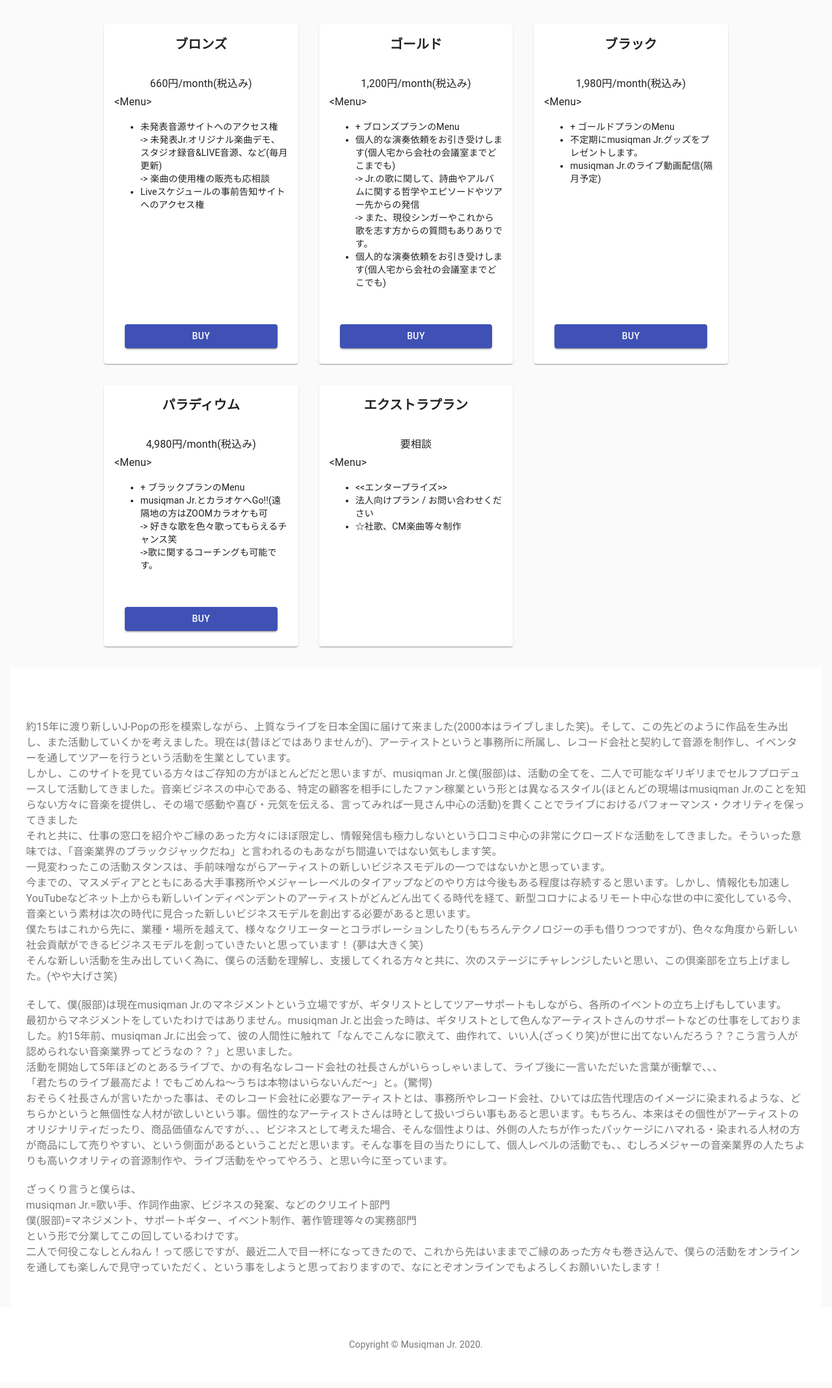
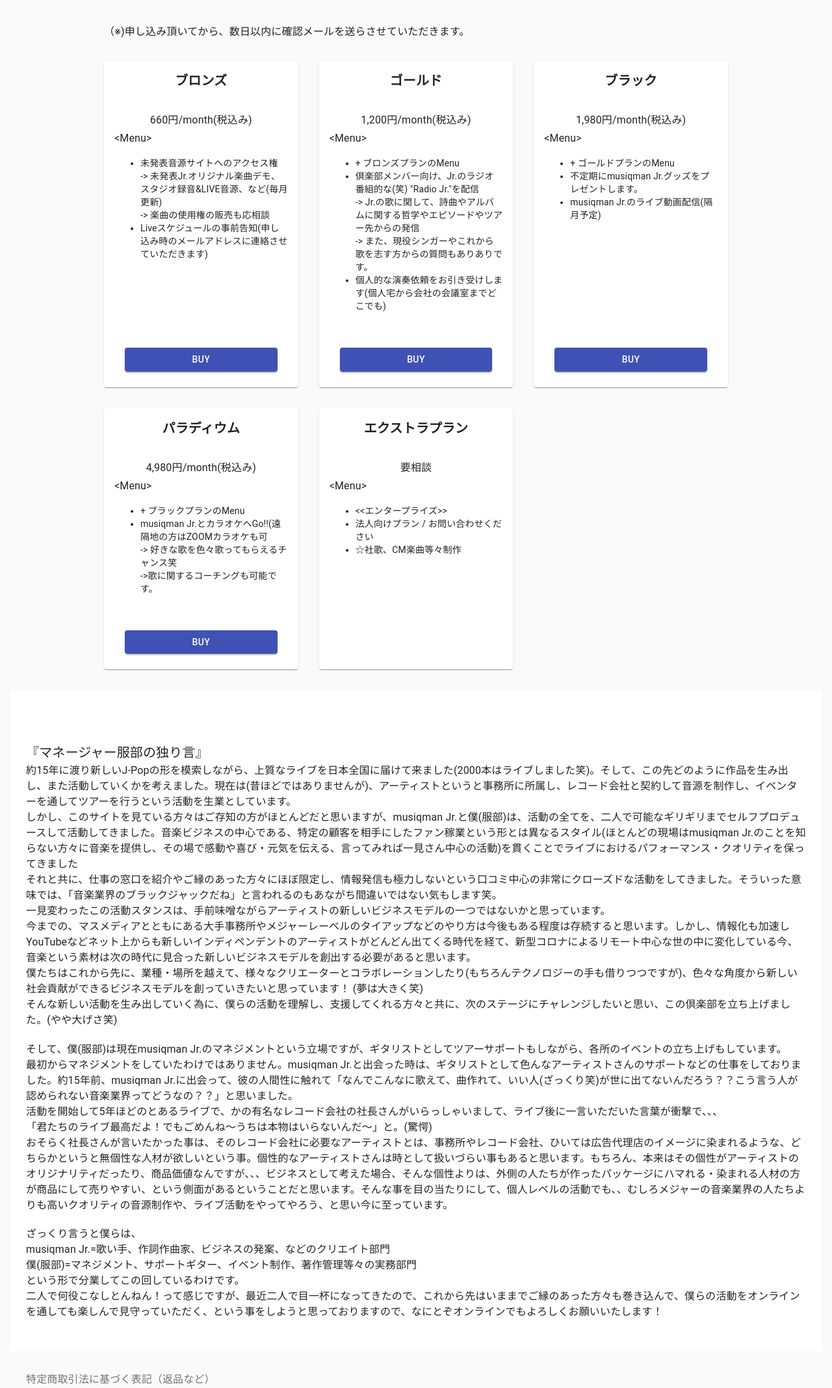
Before and after one commit to masaki-ishigaki/musiqman-club, a Gatsby site: page / in a window 1280 px wide. Shown: the part 646-2782 px from the top of the page at 65% size. Built offline with nearby package versions, Linux system fonts and the light colour scheme; Gatsby itself is replaced by a stand-in of ours; a script that the page names is missing.

Commit message:
Fixed typos

```diff
--- a/src/components/appendix.js
+++ b/src/components/appendix.js
@@ -9,57 +9,60 @@
   return (
       <Container>
         <div>
-          <Typography variant="body1" color="textSecondary">
+          <Typography variant="h6">
+            『マネージャー服部の独り言』
+          </Typography>
+          <Typography variant="body1">
             約15年に渡り新しいJ-Popの形を模索しながら、上質なライブを日本全国に届けて来ました(2000本はライブしました笑)。そして、この先どのように作品を生み出し、また活動していくかを考えました。現在は(昔ほどではありませんが)、アーティストというと事務所に所属し、レコード会社と契約して音源を制作し、イベンターを通してツアーを行うという活動を生業としています。
           </Typography>
-          <Typography variant="body1" color="textSecondary">
+          <Typography variant="body1">
             しかし、このサイトを見ている方々はご存知の方がほとんどだと思いますが、musiqman Jr.と僕(服部)は、活動の全てを、二人で可能なギリギリまでセルフプロデュースして活動してきました。音楽ビジネスの中心である、特定の顧客を相手にしたファン稼業という形とは異なるスタイル(ほとんどの現場はmusiqman Jr.のことを知らない方々に音楽を提供し、その場で感動や喜び・元気を伝える、言ってみれば一見さん中心の活動)を貫くことでライブにおけるパフォーマンス・クオリティを保ってきました
           </Typography>
-          <Typography variant="body1" color="textSecondary">
+          <Typography variant="body1">
             それと共に、仕事の窓口を紹介やご縁のあった方々にほぼ限定し、情報発信も極力しないという口コミ中心の非常にクローズドな活動をしてきました。そういった意味では、「音楽業界のブラックジャックだね」と言われるのもあながち間違いではない気もします笑。
           </Typography>
-          <Typography variant="body1" color="textSecondary">
+          <Typography variant="body1">
             一見変わったこの活動スタンスは、手前味噌ながらアーティストの新しいビジネスモデルの一つではないかと思っています。
           </Typography>
-          <Typography variant="body1" color="textSecondary">
+          <Typography variant="body1">
             今までの、マスメディアとともにある大手事務所やメジャーレーベルのタイアップなどのやり方は今後もある程度は存続すると思います。しかし、情報化も加速しYouTubeなどネット上からも新しいインディペンデントのアーティストがどんどん出てくる時代を経て、新型コロナによるリモート中心な世の中に変化している今、音楽という素材は次の時代に見合った新しいビジネスモデルを創出する必要があると思います。
           </Typography>
-          <Typography variant="body1" color="textSecondary">
+          <Typography variant="body1">
             僕たちはこれから先に、業種・場所を越えて、様々なクリエーターとコラボレーションしたり(もちろんテクノロジーの手も借りつつですが)、色々な角度から新しい社会貢献ができるビジネスモデルを創っていきたいと思っています！ (夢は大きく笑)
           </Typography>
-          <Typography variant="body1" color="textSecondary">
+          <Typography variant="body1">
             そんな新しい活動を生み出していく為に、僕らの活動を理解し、支援してくれる方々と共に、次のステージにチャレンジしたいと思い、この倶楽部を立ち上げました。(やや大げさ笑)
           </Typography>
           <br />
-          <Typography variant="body1" color="textSecondary">
+          <Typography variant="body1">
             そして、僕(服部)は現在musiqman Jr.のマネジメントという立場ですが、ギタリストとしてツアーサポートもしながら、各所のイベントの立ち上げもしています。
           </Typography>
-          <Typography variant="body1" color="textSecondary">
+          <Typography variant="body1">
             最初からマネジメントをしていたわけではありません。musiqman Jr.と出会った時は、ギタリストとして色んなアーティストさんのサポートなどの仕事をしておりました。約15年前、musiqman Jr.に出会って、彼の人間性に触れて「なんでこんなに歌えて、曲作れて、いい人(ざっくり笑)が世に出てないんだろう？？こう言う人が認められない音楽業界ってどうなの？？」と思いました。
           </Typography>
-          <Typography variant="body1" color="textSecondary">
+          <Typography variant="body1">
             活動を開始して5年ほどのとあるライブで、かの有名なレコード会社の社長さんがいらっしゃいまして、ライブ後に一言いただいた言葉が衝撃で、、、
           </Typography>
-          <Typography variant="body1" color="textSecondary">
+          <Typography variant="body1">
             「君たちのライブ最高だよ！でもごめんね〜うちは本物はいらないんだ〜」と。(驚愕)
           </Typography>
-          <Typography variant="body1" color="textSecondary">
+          <Typography variant="body1">
             おそらく社長さんが言いたかった事は、そのレコード会社に必要なアーティストとは、事務所やレコード会社、ひいては広告代理店のイメージに染まれるような、どちらかというと無個性な人材が欲しいという事。個性的なアーティストさんは時として扱いづらい事もあると思います。もちろん、本来はその個性がアーティストのオリジナリティだったり、商品価値なんですが、、、ビジネスとして考えた場合、そんな個性よりは、外側の人たちが作ったパッケージにハマれる・染まれる人材の方が商品にして売りやすい、という側面があるということだと思います。そんな事を目の当たりにして、個人レベルの活動でも、、むしろメジャーの音楽業界の人たちよりも高いクオリティの音源制作や、ライブ活動をやってやろう、と思い今に至っています。
           </Typography>
           <br />
-          <Typography variant="body1" color="textSecondary">
+          <Typography variant="body1">
             ざっくり言うと僕らは、
           </Typography>
-          <Typography variant="body1" color="textSecondary">
+          <Typography variant="body1">
             musiqman Jr.=歌い手、作詞作曲家、ビジネスの発案、などのクリエイト部門
           </Typography>
-          <Typography variant="body1" color="textSecondary">
+          <Typography variant="body1">
             僕(服部)=マネジメント、サポートギター、イベント制作、著作管理等々の実務部門
           </Typography>
-          <Typography variant="body1" color="textSecondary">
+          <Typography variant="body1">
             という形で分業してこの回しているわけです。
           </Typography>
-          <Typography variant="body1" color="textSecondary">
+          <Typography variant="body1">
           二人で何役こなしとんねん！って感じですが、最近二人で目一杯になってきたので、これから先はいままでご縁のあった方々も巻き込んで、僕らの活動をオンラインを通しても楽しんで見守っていただく、という事をしようと思っておりますので、なにとぞオンラインでもよろしくお願いいたします！
           </Typography>
         </div>
--- a/src/components/plan.js
+++ b/src/components/plan.js
@@ -34,6 +34,11 @@
 
   return (
     <Grid container spacing={4}>
+      <Grid item  xs={12}>
+        <Typography>
+          （※)申し込み頂いてから、数日以内に確認メールを送らさせていただきます。
+        </Typography>
+      </Grid>
       {props.contents.map((content, index) => (
         <Grid item key={index} xs={12} sm={6} md={4}>
           <Card className={classes.card}>
--- /dev/null
+++ b/src/components/specific-commerce.js
@@ -0,0 +1,55 @@
+import React from 'react'
+
+import Container from '@material-ui/core/Container'
+import Typography from '@material-ui/core/Typography'
+
+
+export default function SpecificCommerce() {
+
+  return (
+      <Container>
+        <div>
+          <Typography variant="body1" color="textSecondary">
+            特定商取引法に基づく表記（返品など）
+          </Typography>
+          <Typography variant="body1" color="textSecondary">
+            特定商取引に基づく表記
+          </Typography>
+          <Typography variant="body1" color="textSecondary">
+            【販売業社】Questrip Records
+          </Typography>
+          <Typography variant="body1" color="textSecondary">
+            【運営統括責任者名】服部準之助
+          </Typography>
+          <Typography variant="body1" color="textSecondary">
+            【郵便番号】466-0064
+          </Typography>
+          <Typography variant="body1" color="textSecondary">
+            【住所】名古屋市昭和区鶴舞4-4-2-112
+          </Typography>
+          <br />
+          <Typography variant="body1" color="textSecondary">
+            【申込有効期限】決済後7日以内といたします。ご入金がない場合は、購入の意思がないものとし、注文を自動的にキャンセルとさせていただきます。
+          </Typography>
+          <br />
+          <Typography variant="body1" color="textSecondary">
+            【お支払い方法】クレジット決済
+          </Typography>
+          <Typography variant="body1" color="textSecondary">
+            【返品期限】決済後7日以内とさせていただきます。
+          </Typography>
+          <br />
+          <Typography variant="body1" color="textSecondary">
+            【屋号またはサービス名】Questrip Records
+          </Typography>
+          <Typography variant="body1" color="textSecondary">
+            【ホームページアドレス】<a href="https://musiqmanjr.com/">https://musiqmanjr.com/</a>
+          </Typography>
+          <br />
+          <Typography variant="body1" color="textSecondary">
+            【特定商取引に基づく表記】　RSS / ATOM
+          </Typography>
+        </div>
+      </Container>
+  )
+}
--- a/src/pages/index.js
+++ b/src/pages/index.js
@@ -4,6 +4,7 @@
 import Explanation from '../components/explanation'
 import Plan from '../components/plan'
 import Appendix from '../components/appendix'
+import SpecificCommerce from '../components/specific-commerce'
 
 import { makeStyles, createMuiTheme, ThemeProvider } from '@material-ui/core/styles'
 import CssBaseline from '@material-ui/core/CssBaseline'
@@ -18,9 +19,8 @@
     <Typography variant="body2" color="textSecondary" align="center">
       {'Copyright © '}
       <Link color="inherit" href="https://material-ui.com/">
-        Musiqman Jr.
+        2020 "musiqman Jr." All Rights Reserved
       </Link>{' '}
-      {new Date().getFullYear()}
       {'.'}
     </Typography>
   )
@@ -71,6 +71,9 @@
       padding: theme.spacing(10, 0, 6)
     }
   },
+  spcificCommerce: {
+    padding: theme.spacing(4, 0, 6),
+  },
   footer: {
     backgroundColor: theme.palette.background.paper,
     padding: theme.spacing(6),
@@ -87,7 +90,7 @@
         appendix: ['-> 未発表Jr.オリジナル楽曲デモ、スタジオ録音&LIVE音源、など(毎月更新)', '-> 楽曲の使用権の販売も応相談']
       },
       {
-        discription: 'Liveスケジュールの事前告知サイトへのアクセス権',
+        discription: 'Liveスケジュールの事前告知(申し込み時のメールアドレスに連絡させていただきます)',
         appendix: []
       }
     ],
@@ -103,7 +106,7 @@
         appendix: []
       },
       {
-        discription: '個人的な演奏依頼をお引き受けします(個人宅から会社の会議室までどこまでも)',
+        discription: '倶楽部メンバー向け、Jr.のラジオ番組的な(笑) "Radio Jr."を配信',
         appendix: ['-> Jr.の歌に関して、詩曲やアルバムに関する哲学やエピソードやツアー先からの発信', '-> また、現役シンガーやこれから歌を志す方からの質問もありありです。']
       },
       {
@@ -200,6 +203,9 @@
             <div className={classes.appendix}>
               <Appendix />
             </div>
+            <div className={classes.spcificCommerce}>
+              <SpecificCommerce />
+            </div>
           </div>
         </main>
         {/* Footer */}
```
Lines whose indentation alone changed are shown as unchanged.
